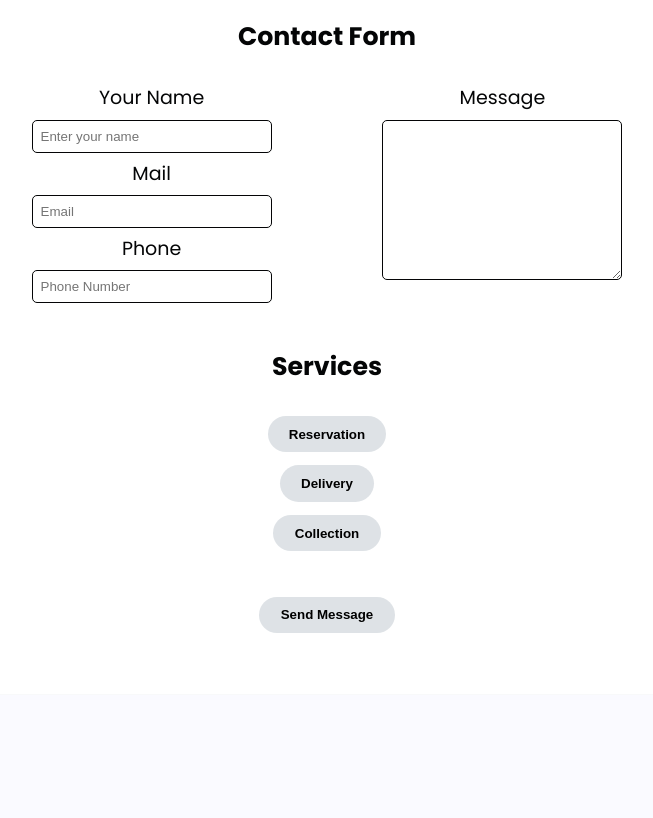
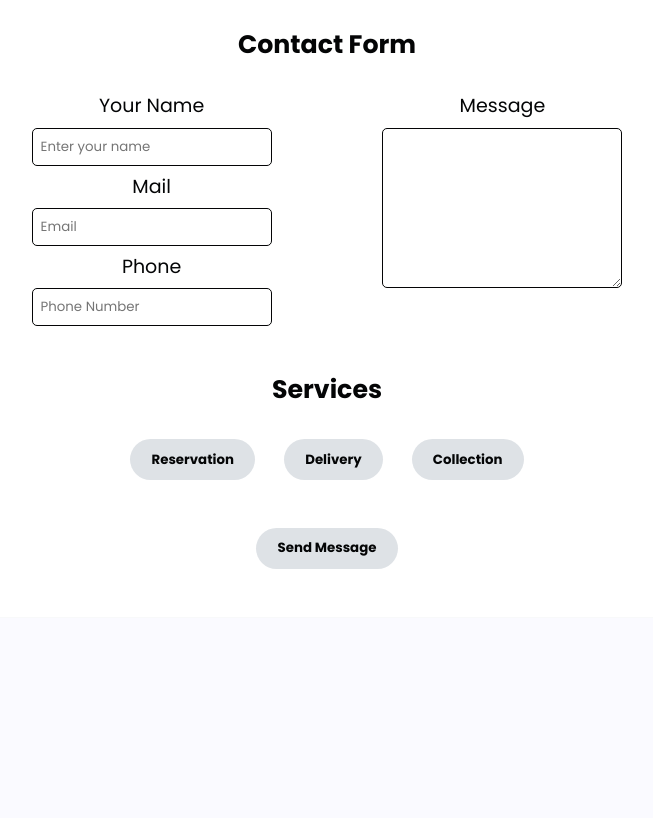
Before and after one commit to elitenoire/kingsmeal, a React (Create React App) app: page /contact in a window 1280 px wide. Shown: the part 640-1458 px from the top of the page, without its empty margins (313-966 px from the left). Built offline with nearby package versions, Linux system fonts and the light colour scheme.

Commit message:
fix button style

```diff
--- a/src/pages/Contact/Contact.js
+++ b/src/pages/Contact/Contact.js
@@ -13,7 +13,6 @@ export default function Contact() {
 					<div className="info-flex">
 						<button className="x-button">
 							<img src="images/location.png" alt="location icon" />
-							{/* images/Hero-Image.png */}
 							<p>25 Festac Close.</p>
 						</button>
 					</div>
--- a/src/pages/Contact/contactus.css
+++ b/src/pages/Contact/contactus.css
@@ -47,10 +47,6 @@ textarea {
     width: 50%;
 }
 
-.flex-buttons {
-    display: block;
-}
-
 input, textarea {
     border-radius: 5px;
     border-style: solid;
@@ -67,6 +63,14 @@ button {
     border: none;
     background-color: var(--oc-gray-3);
 }
+
+button,
+input,
+textarea {
+    font-family: inherit;
+    color: inherit;
+}
+
 .info-flex-row {
     display: flex;
     flex-wrap: wrap;
@@ -74,7 +78,11 @@ button {
 }
 
 .flex-buttons {
-    margin-bottom: 2rem;
+    display: flex;
+    flex-wrap: wrap;
+    justify-content: center;
+    gap: 1.5em;
+    margin-bottom: 2.5em;
 }
 
 .x-button {
@@ -94,7 +102,6 @@ button {
     border-radius: 50em;
     padding: 0.8em 1.6em;
     font-weight: 700;
-    margin-bottom: 1em;
 }
 button:hover {
     background-color: var(--primary);
```
